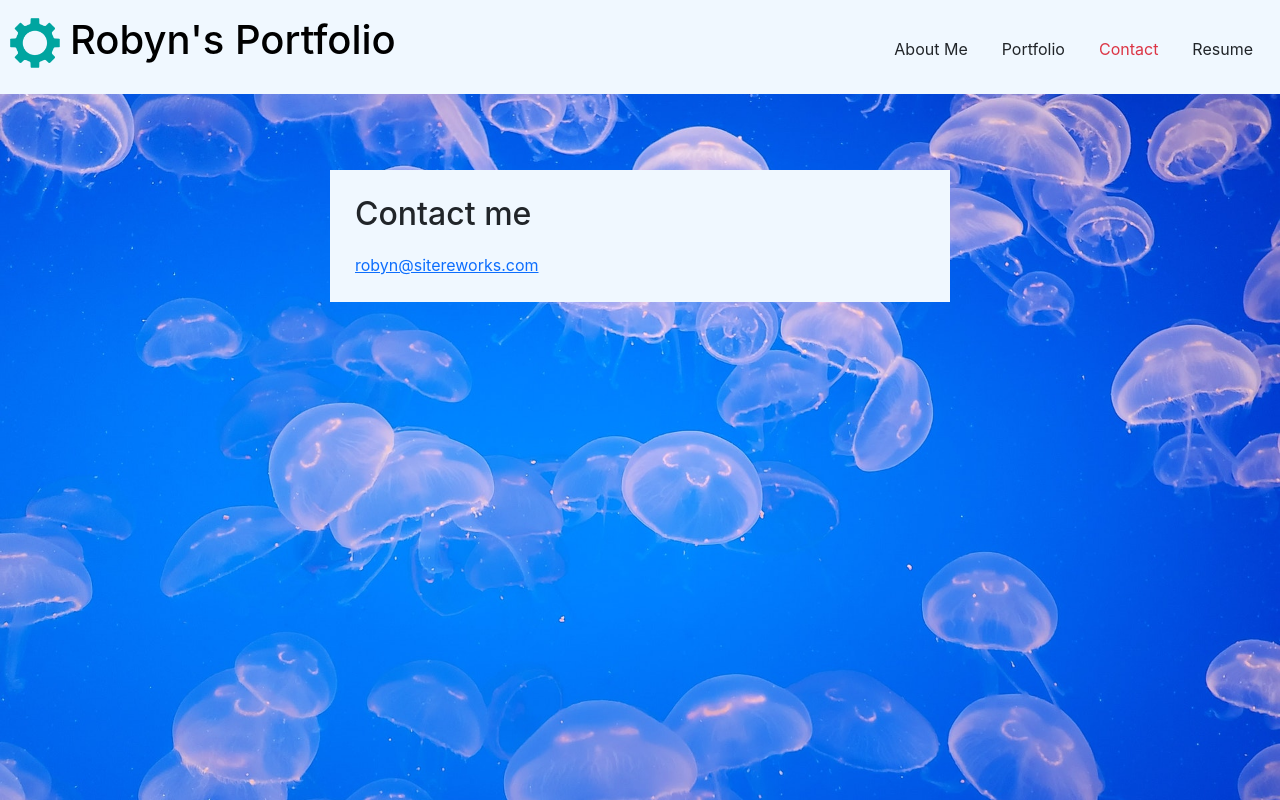
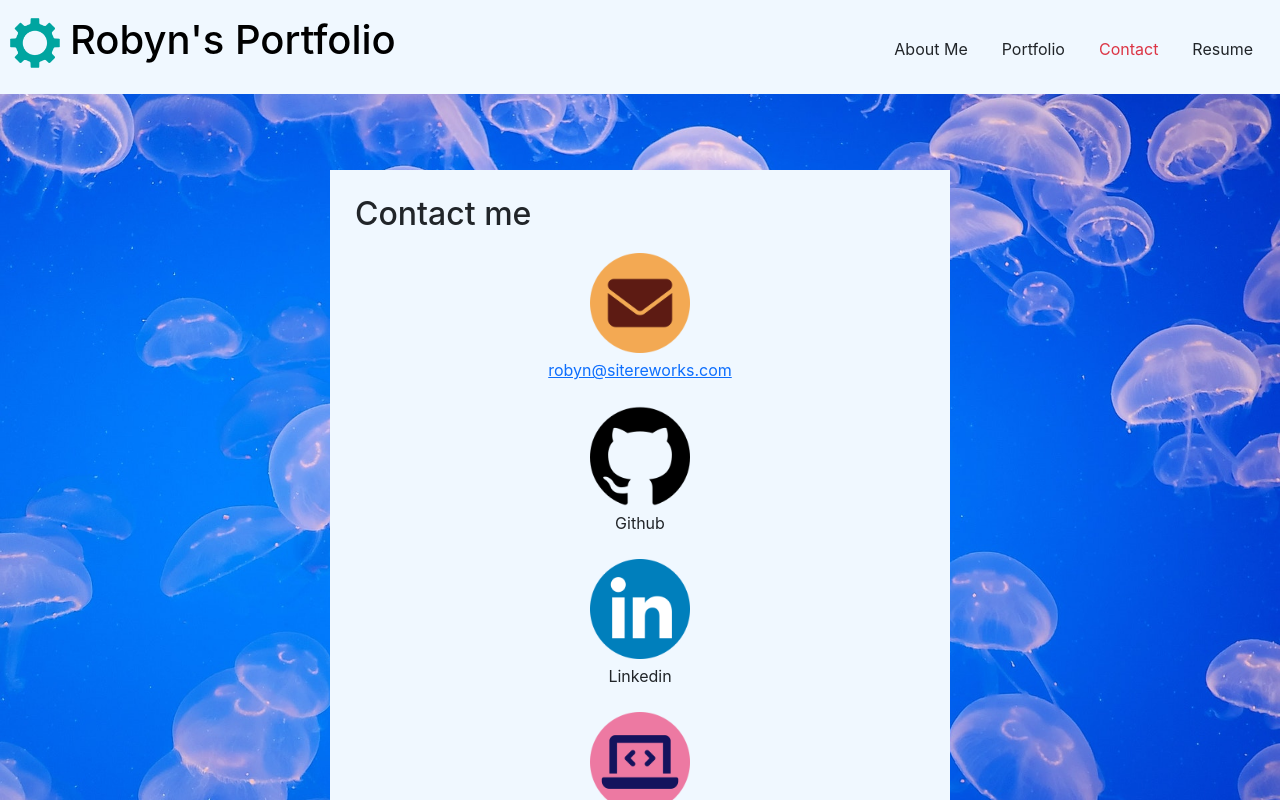
Before and after one commit to robyng/my-portfolio-with-react, a React (Create React App) app: page / in a window 1280 px wide. Both pictures are taken after a click on the item "Contact". Shown: the top 800 px of the page. Built offline with nearby package versions, Linux system fonts and the light colour scheme.

Commit message:
add new logos for laptop and email, update footer and contact page.

```diff
--- a/src/App.css
+++ b/src/App.css
@@ -325,3 +325,7 @@ section {
     width: 95%;
   }
 }
+
+.contact {
+  text-align: center;
+}
--- a/src/components/Contact/index.js
+++ b/src/components/Contact/index.js
@@ -1,4 +1,8 @@
 import React, { useState } from "react";
+import github from '../../assets/images/git-hub.png'
+import linkedin from '../../assets/images/linkedin.png'
+import laptop from '../../assets/images/laptop-code-solid-color-sm.png'
+import mail from '../../assets/images/envelope-solid-color.png'
 // import { validateEmail } from '../../utils/helpers';
 
 function Contact() {
@@ -43,7 +47,35 @@ function Contact() {
         <section class="container form-div col-lg-6 col-md-10">
 
             <h2>Contact me</h2>
+            <div class="contact">
+                <div class="rmg-block">
+                    <a href='mailto:robyn@sitereworks.com' target='_blank' rel='noreferrer'><img src={mail} class="icon" height="100px" alt='' /></a>
+                    <br />
+
                     <a href='mailto:robyn@sitereworks.com' target='_blank' rel='noreferrer'>robyn@sitereworks.com</a>
+                </div>
+
+                <br />
+                <div class="rmg-block">
+                    <a href="https://github.com/robyng" target='_blank' rel="noreferrer" ><img src={github} class="icon" height="100px" alt='' /></a>
+                    <br />
+                    Github
+                </div>
+                <br />
+                <div class="rmg-block">
+                    <a href="https://www.linkedin.com/in/robyn-graham-b067aa97/" target='_blank' rel="noreferrer"><img src={linkedin} class="icon" height="100px" alt='' /></a>
+                    <br />
+                    Linkedin
+                </div>
+                <br />
+                <div className="rmg-block">
+                    <a href="https://www.sitereworks.com/" target='_blank' rel="noreferrer"><img src={laptop} class="icon" target='_blank' height="100px" alt='' /></a>
+                    <br />
+                    Consulting
+                </div>
+            </div>
+
+
             {/* <form id="contact-form" onSubmit={handleSubmit}>
                 <div className="form-group">
                     <label htmlFor="name">Name:</label> <br />
--- a/src/components/Footer/index.js
+++ b/src/components/Footer/index.js
@@ -1,14 +1,15 @@
 import React from 'react';
 import github from '../../assets/images/git-hub.png'
 import linkedin from '../../assets/images/linkedin.png'
-import laptop from '../../assets/images/laptop-icon-circle.png'
-
+import laptop from '../../assets/images/laptop-code-solid-color-sm.png'
+import mail from '../../assets/images/envelope-solid-color.png'
 function Footer() {
     return(
         <footer>
-<a href="https://github.com/robyng"><img src={github} class="icon" height="25px" alt='' /></a>
-<a href="https://www.linkedin.com/in/robyn-graham-b067aa97/"><img src={linkedin} class="icon" height="25px" alt='' /></a>
-<a href="https://www.sitereworks.com/"><img src={laptop} class="icon" height="25px" alt='' /></a>
+              <a href='mailto:robyn@sitereworks.com' target='_blank' rel='noreferrer'><img src={mail} className="icon" height="25px" alt='Email' /></a>
+<a href="https://github.com/robyng"><img src={github} className="icon" height="25px" alt='' /></a>
+<a href="https://www.linkedin.com/in/robyn-graham-b067aa97/"><img src={linkedin} className="icon" height="25px" alt='' /></a>
+<a href="https://www.sitereworks.com/"><img src={laptop} className="icon" height="25px" alt='' /></a>
 <br/>
            <p>&copy; {(new Date().getFullYear())} Robyn Graham</p>
         </footer>
```
Also changed, not shown: src/assets/images/envelope-solid-color.png (added), src/assets/images/laptop-code-solid-color-sm.png (added). Lines whose indentation alone changed are shown as unchanged.
